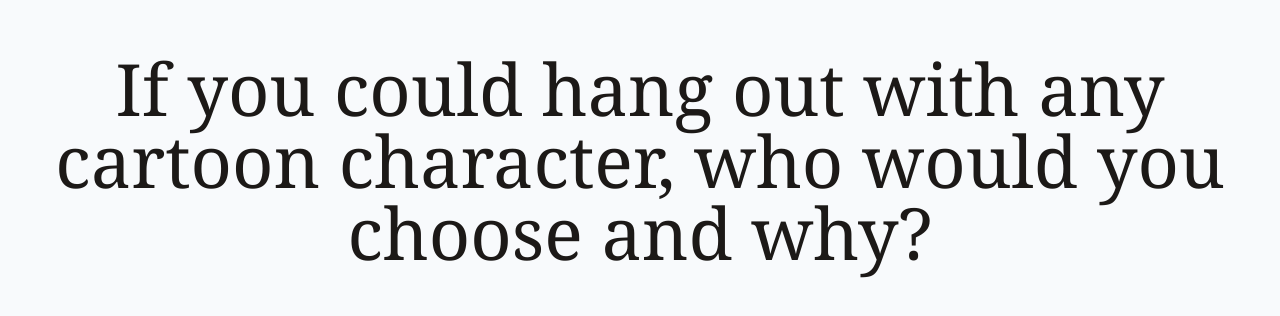
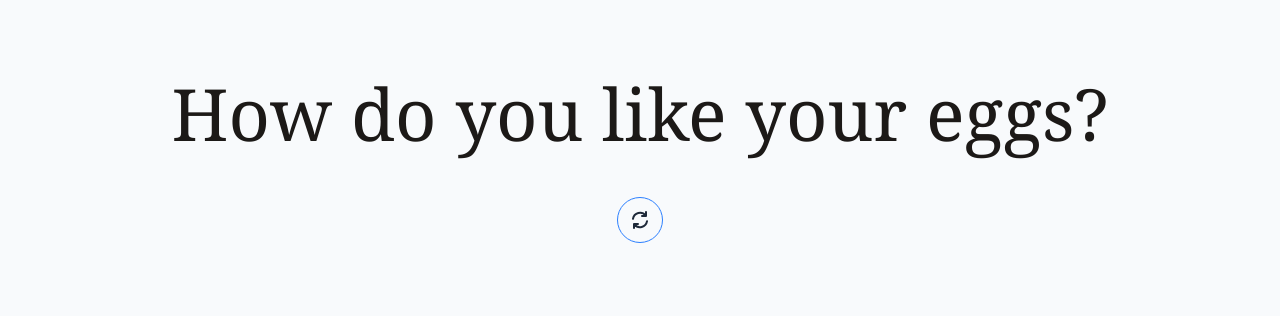
Before and after one commit to remarkablegames/icebreaker, a Preact app: page / in a window 1280 px wide. Shown: the part 240-556 px from the top of the page. Built offline with nearby package versions, Linux system fonts and the light colour scheme.

Commit message:
feat: add refresh button

```diff
--- a/index.html
+++ b/index.html
@@ -12,7 +12,7 @@
   <body
     class="flex min-h-screen place-items-center bg-slate-50 dark:text-slate-950"
   >
-    <main class="container mx-auto px-4" id="app"></main>
+    <main class="container mx-auto px-8 text-center" id="app"></main>
     <script type="module" src="/src/main.tsx"></script>
   </body>
 </html>
--- a/src/App.tsx
+++ b/src/App.tsx
@@ -1,14 +1,56 @@
+import { useState } from 'preact/hooks';
+
 import questions from './questions.json';
 
 const questionsLength = questions.length;
 
-const randomQuestion = (): string =>
+const getQuestion = (): string =>
   questions[Math.floor(Math.random() * questionsLength)].question;
 
 export default function App() {
+  const [question, setQuestion] = useState(getQuestion());
+
   return (
-    <h1 class="text-center font-serif text-5xl text-stone-900 sm:text-6xl lg:text-7xl dark:text-stone-100">
-      {randomQuestion()}
-    </h1>
+    <>
+      <h1 class="text-center font-serif text-4xl text-stone-900 sm:text-5xl md:text-6xl lg:text-7xl dark:text-stone-100">
+        {question}
+      </h1>
+
+      <br />
+      <br />
+
+      <button
+        class="cursor-pointer rounded-full border border-blue-500 p-2.5 text-blue-700 hover:bg-blue-100 hover:text-white focus:ring-4 focus:ring-blue-100 focus:outline-none"
+        onClick={() => {
+          let _question = question;
+          while (_question === question) {
+            _question = getQuestion();
+          }
+          setQuestion(_question);
+        }}
+        type="button"
+        title="Refresh"
+      >
+        <svg
+          class="h-6 w-6 text-gray-800 dark:text-white"
+          aria-hidden="true"
+          xmlns="http://www.w3.org/2000/svg"
+          width="24"
+          height="24"
+          fill="none"
+          viewBox="0 0 24 24"
+        >
+          <path
+            stroke="currentColor"
+            stroke-linecap="round"
+            stroke-linejoin="round"
+            stroke-width="2"
+            d="M17.651 7.65a7.131 7.131 0 0 0-12.68 3.15M18.001 4v4h-4m-7.652 8.35a7.13 7.13 0 0 0 12.68-3.15M6 20v-4h4"
+          />
+        </svg>
+
+        <span class="sr-only">Refresh</span>
+      </button>
+    </>
   );
 }
```
